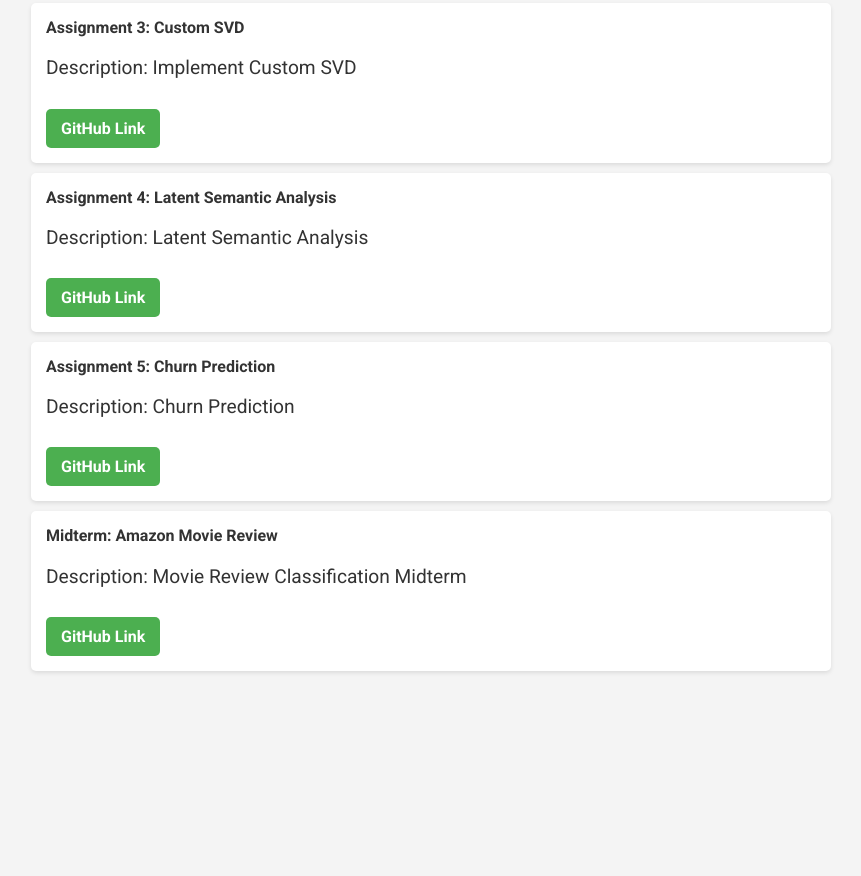
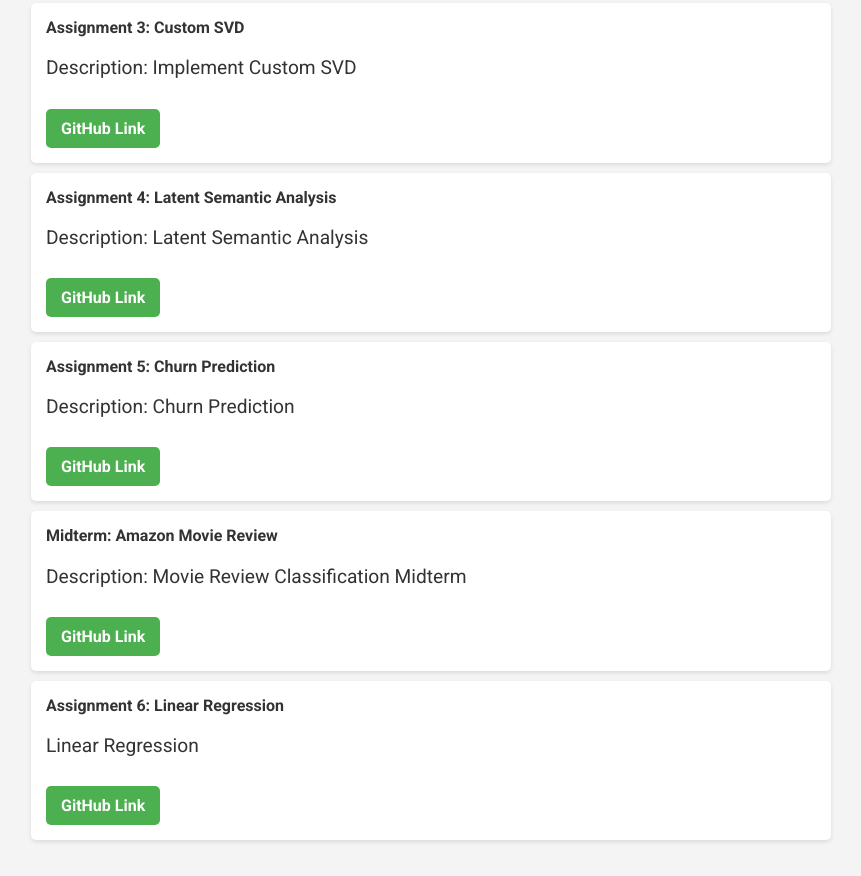
Before and after one commit to pooltakescourses/pooltakescourse.github.io, a plain HTML site: page assignments.html in a window 1280 px wide. Shown: the part 892-1768 px from the top of the page, without its empty margins (209-1070 px from the left). Before the commit the page ends 1599 px from the top, so only its background shows below. Drawn offline with Linux system fonts and the light colour scheme.

Commit message:
adding assignment 6

```diff
--- a/assignments.html
+++ b/assignments.html
@@ -139,6 +139,11 @@
                 <p>Description: Movie Review Classification Midterm</p>
                 <a href="https://github.com/pooltakescourses/midterm" target="_blank" class="assignment-button">GitHub Link</a>
             </li>
+            <li>
+                <strong>Assignment 6: Linear Regression</strong>
+                <p>Linear Regression</p>
+                <a href="https://github.com/pooltakescourses/adrishd-assignment-6" target="_blank" class="assignment-button">GitHub Link</a>
+            </li>
 
 
         </ul>
```
